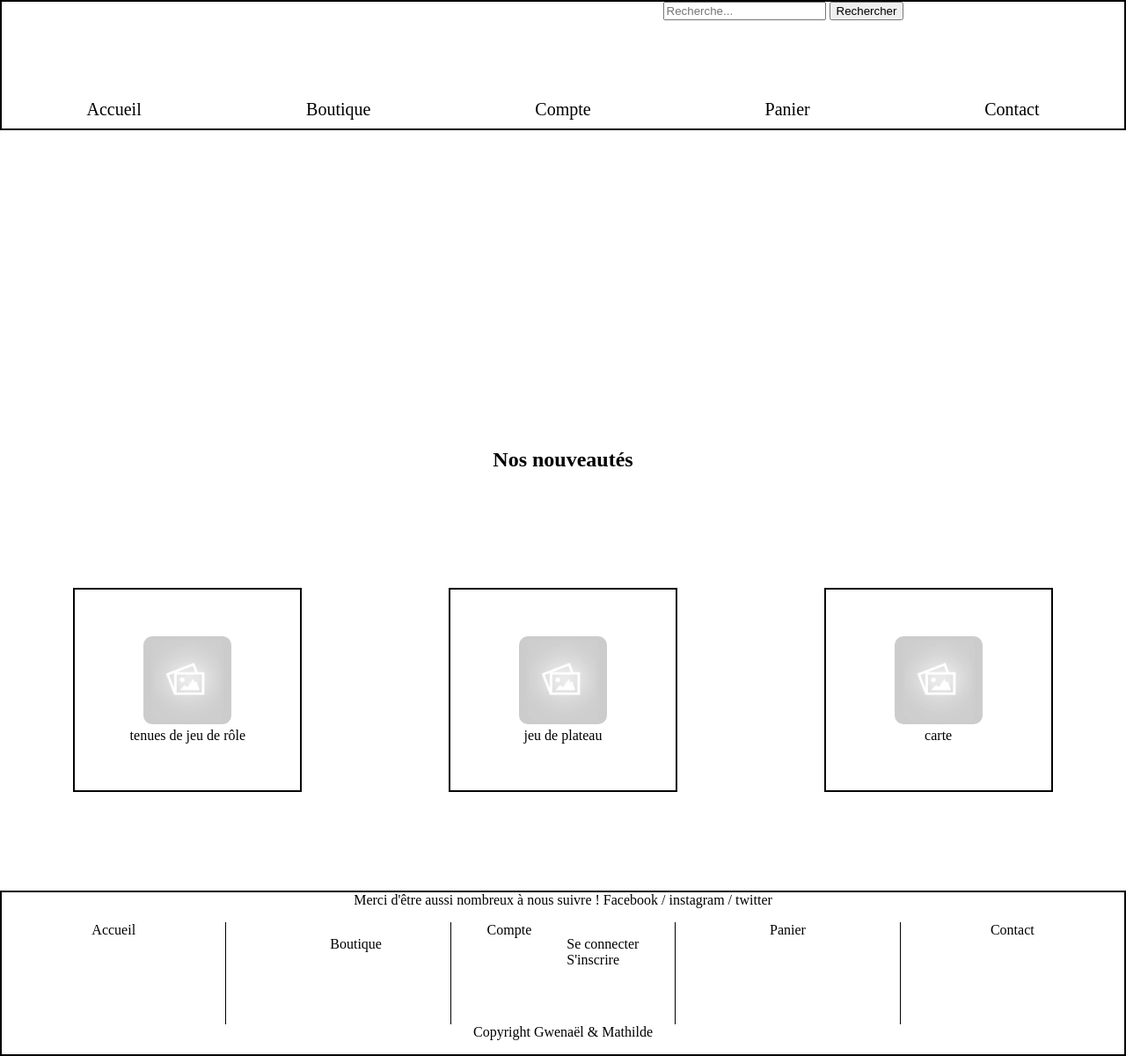
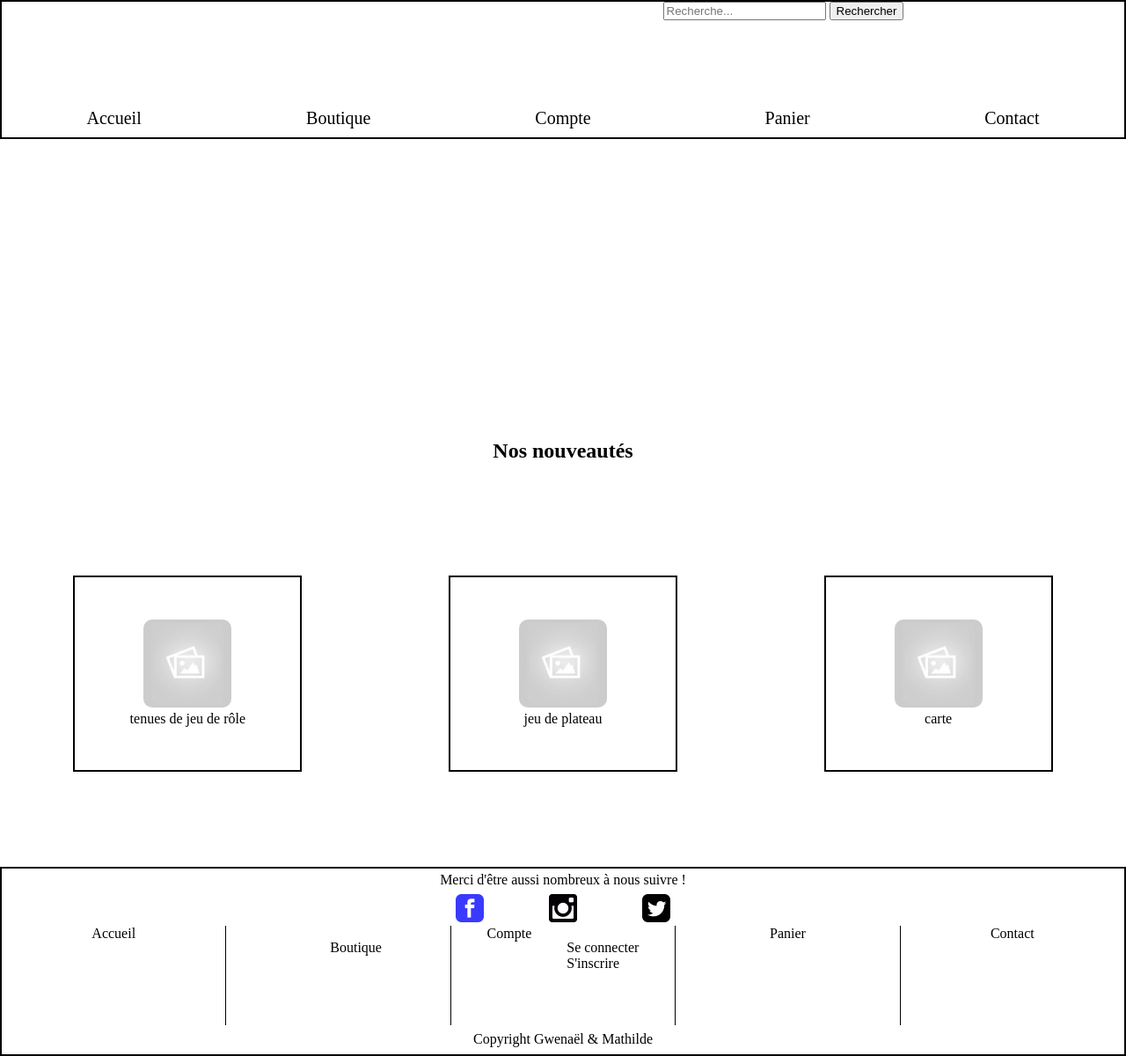
Before and after one commit to gwenael-mahe/boutique, a PHP site: page /index.php in a window 1280 px wide. Shown: the whole page at 88% size. Run offline with PHP 8.4, Linux system fonts and the light colour scheme; data comes from the database, SQL or seed files in the repository; data that the repository does not hold is empty.

Commit message:
footer + css => Ajout logos reseaux sociaux

```diff
--- a/css/rncp.css
+++ b/css/rncp.css
@@ -46,6 +46,11 @@ header section {
     display: flex;
     justify-content: space-evenly;
     flex-direction: row;
+    align-items:flex-end;
+}
+
+header form{
+    margin-bottom:15px;
 }
 
 /* Nav */
@@ -485,8 +490,17 @@ footer {
 
 footer aside {
     display: flex;
+    flex-direction: column;
+    align-items: center;
+    align-self: center;
     flex-grow: 0.2;
-    justify-content: center;
+    width:50%;
+    justify-content: space-around;
+}
+footer aside div{
+    display:flex;
+    justify-content: space-around;
+    width:50%;
 }
 
 footer section {
--- a/include/footer.php
+++ b/include/footer.php
@@ -1,6 +1,7 @@
     <footer>
 
-        <aside> Merci d'être aussi nombreux à nous suivre ! Facebook / instagram / twitter </aside>
+        <aside> Merci d'être aussi nombreux à nous suivre ! <div><img src='img/logo/facebook.png' /><img src='img/logo/instagram.png' /><img src='img/logo/twitter.png' /></div>
+        </aside>
 
         <section class='footer_section'>
             <article> <a href='index.php'> Accueil </a> </article>
```
Also changed, not shown: img/logo/facebook.png (added), img/logo/instagram.png (added), img/logo/twitter.png (added).
